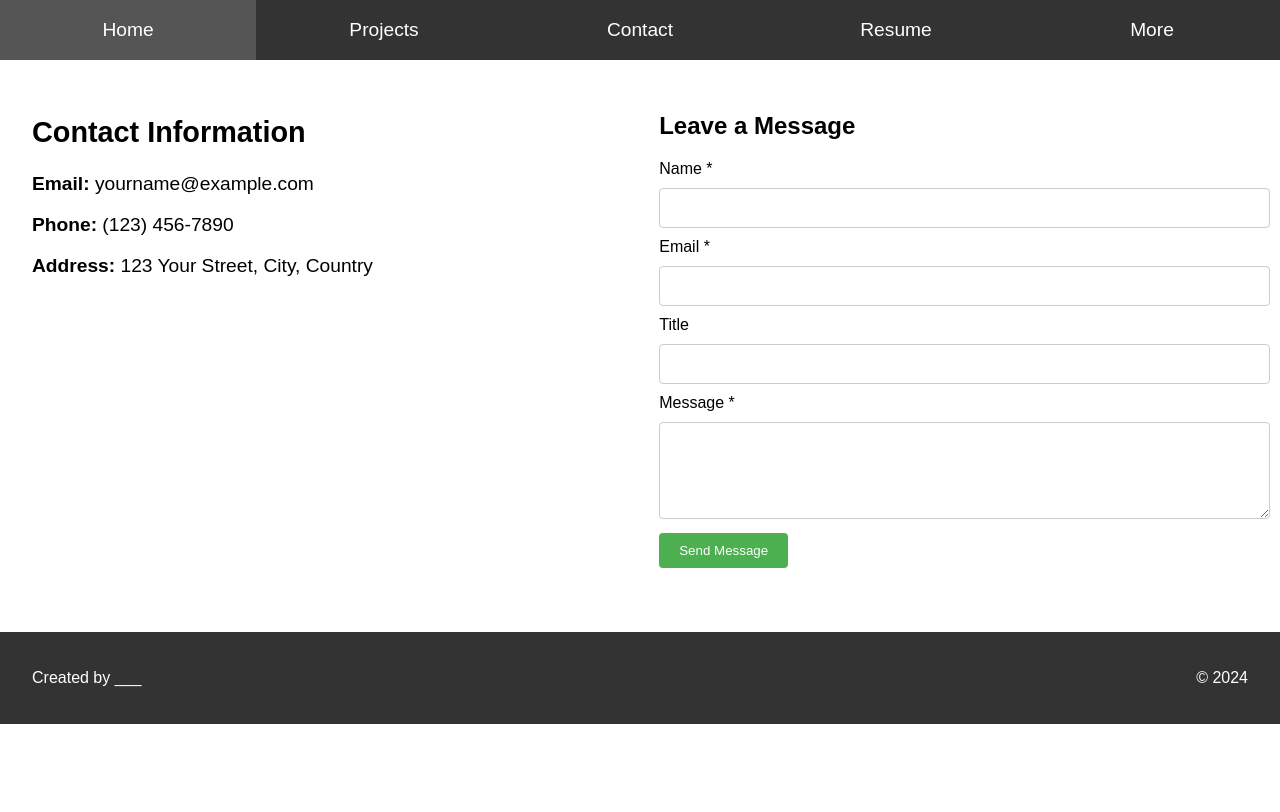
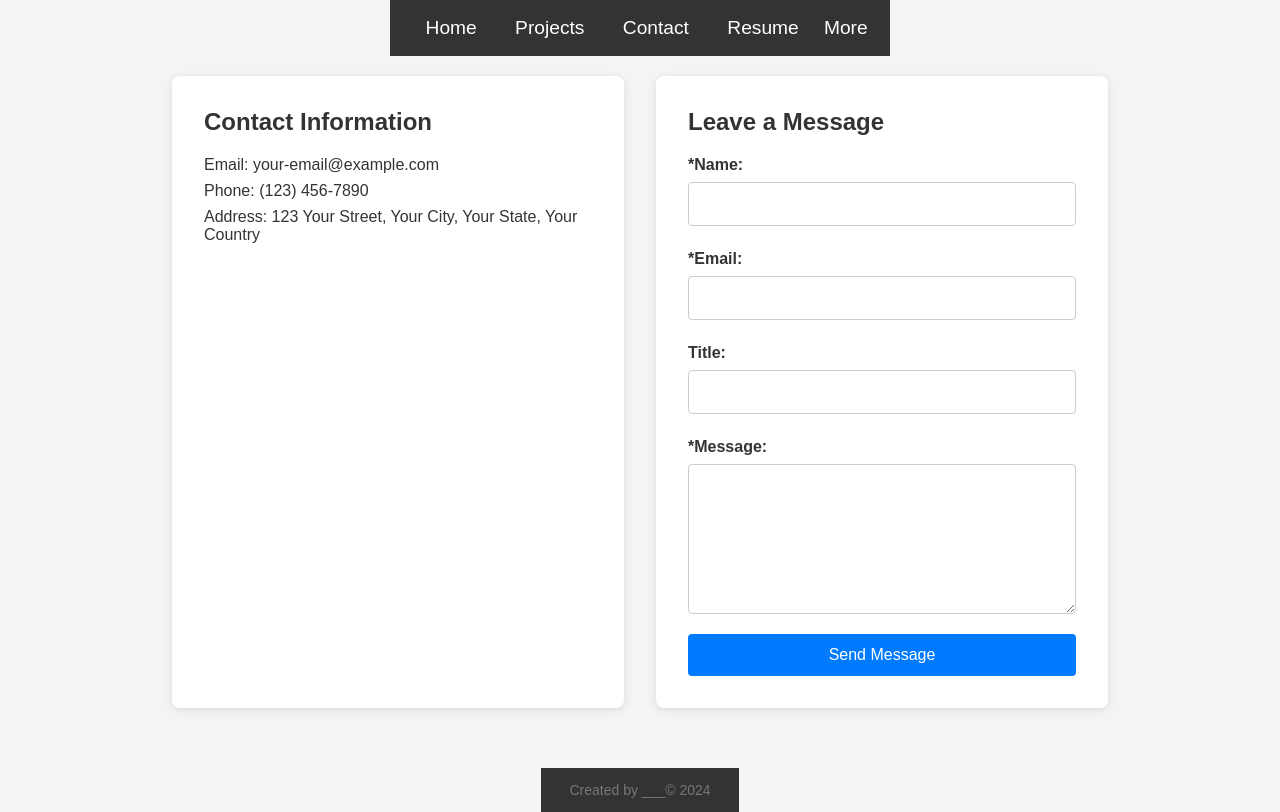
Before and after one commit to R10666/website, a plain HTML site: page contact.html in a window 1280 px wide. Drawn offline with Linux system fonts and the light colour scheme.

Commit message:
contact update

```diff
--- a/contact.html
+++ b/contact.html
@@ -6,54 +6,123 @@
     <title>Contact Me</title>
     <link rel="stylesheet" href="styles.css">
     <style>
+        body {
+            font-family: Arial, sans-serif;
+            background-color: #f4f4f4;
+            color: #333;
+            margin: 0;
+            padding: 0;
+            display: flex;
+            justify-content: center;
+            align-items: center;
+            height: 100vh;
+        }
+
         .contact-container {
             display: flex;
             justify-content: space-between;
+            max-width: 1000px;
+            width: 100%;
             padding: 2em;
+            box-sizing: border-box;
         }
 
         .contact-info {
             flex: 1;
-            padding-right: 2em;
-            font-size: 1.2em;
+            margin-right: 2em;
+            padding: 2em;
+            background-color: #ffffff;
+            border-radius: 8px;
+            box-shadow: 0 2px 8px rgba(0, 0, 0, 0.1);
+        }
+
+        .contact-info h2 {
+            margin-top: 0;
+            color: #333;
+        }
+
+        .contact-info p {
+            margin: 0.5em 0;
+        }
+
+        .contact-form-container {
+            flex: 1;
+            padding: 2em;
+            background-color: #ffffff;
+            border-radius: 8px;
+            box-shadow: 0 2px 8px rgba(0, 0, 0, 0.1);
+        }
+
+        .contact-form-container h2 {
+            margin-top: 0;
+            color: #333;
         }
 
         .contact-form {
-            flex: 1;
+            display: flex;
+            flex-direction: column;
+        }
+
+        .contact-form label {
+            margin-bottom: 0.5em;
+            font-weight: bold;
         }
 
         .contact-form input,
         .contact-form textarea {
+            padding: 0.75em;
+            margin-bottom: 1.5em;
+            border-radius: 4px;
+            border: 1px solid #ccc;
+            font-size: 1em;
+            box-sizing: border-box;
             width: 100%;
-            padding: 10px;
-            margin: 10px 0;
-            border: 1px solid #ccc;
-            border-radius: 4px;
-            font-size: 1em;
+        }
+
+        .contact-form textarea {
+            resize: vertical;
+            min-height: 150px;
         }
 
         .contact-form button {
-            padding: 10px 20px;
-            background-color: #4CAF50;
+            padding: 0.75em;
+            background-color: #007bff;
             color: white;
             border: none;
             border-radius: 4px;
             cursor: pointer;
+            font-size: 1em;
         }
 
         .contact-form button:hover {
-            background-color: #45a049;
+            background-color: #0056b3;
+        }
+
+        .top-bar {
+            position: sticky;
+            top: 0;
+            z-index: 1000;
+            background-color: #333;
+            padding: 1em;
+            text-align: center;
+        }
+
+        .top-bar a {
+            color: white;
+            text-decoration: none;
+            margin: 0 1em;
         }
 
         .footer {
             margin-top: 2em;
             text-align: center;
+            color: #777;
+            font-size: 0.875em;
         }
     </style>
 </head>
 <body>
-    <!-- Top Bar -->
-    <div class="top-bar" style="position: sticky; top: 0; z-index: 1000;">
+    <div class="top-bar">
         <a href="index.html" class="top-bar-button">Home</a>
         <a href="projects.html" class="top-bar-button">Projects</a>
         <a href="contact.html" class="top-bar-button">Contact</a>
@@ -68,37 +137,35 @@
         </div>
     </div>
 
-    <!-- Contact Section -->
     <div class="contact-container">
         <div class="contact-info">
             <h2>Contact Information</h2>
-            <p><strong>Email:</strong> yourname@example.com</p>
-            <p><strong>Phone:</strong> (123) 456-7890</p>
-            <p><strong>Address:</strong> 123 Your Street, City, Country</p>
-            <!-- Add more contact information if needed -->
+            <p>Email: your-email@example.com</p>
+            <p>Phone: (123) 456-7890</p>
+            <p>Address: 123 Your Street, Your City, Your State, Your Country</p>
+            <!-- Add more contact details as needed -->
         </div>
 
-        <div class="contact-form">
+        <div class="contact-form-container">
             <h2>Leave a Message</h2>
-            <form id="contact-form" action="https://formspree.io/f/xvgpwdpq" method="POST">
-                <label for="name">Name *</label>
+            <form action="https://formspree.io/f/your-form-id" method="POST" class="contact-form">
+                <label for="name">*Name:</label>
                 <input type="text" id="name" name="name" required>
 
-                <label for="email">Email *</label>
+                <label for="email">*Email:</label>
                 <input type="email" id="email" name="email" required>
 
-                <label for="title">Title</label>
+                <label for="title">Title:</label>
                 <input type="text" id="title" name="title">
 
-                <label for="message">Message *</label>
-                <textarea id="message" name="message" rows="5" required></textarea>
+                <label for="message">*Message:</label>
+                <textarea id="message" name="message" required></textarea>
 
                 <button type="submit">Send Message</button>
             </form>
         </div>
     </div>
 
-    <!-- Footer -->
     <div class="footer">
         <p class="footer-left">Created by ___</p>
         <p class="footer-right">&copy; 2024</p>
```
